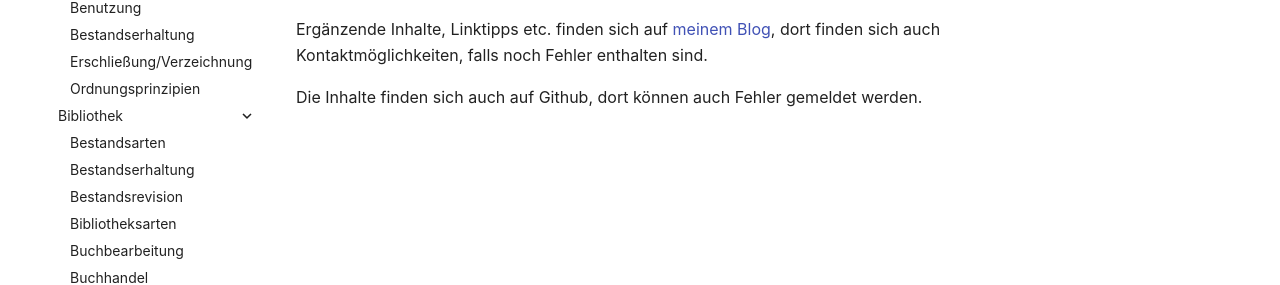
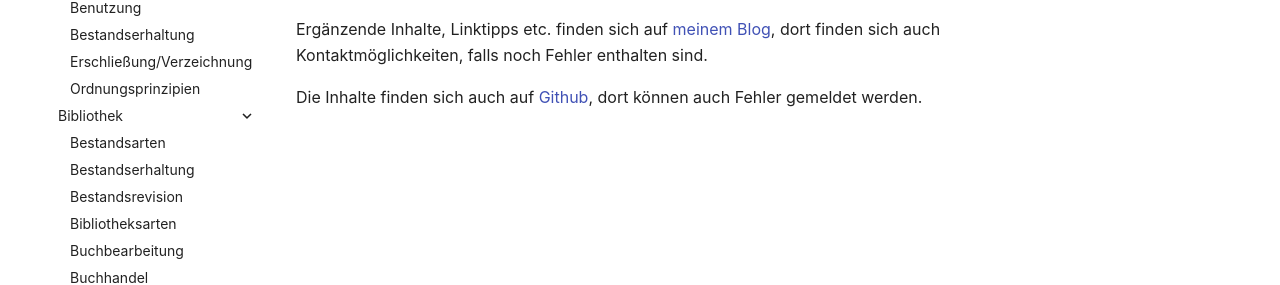
Before and after one commit to wobintosh/fami-einfuehrung, an MkDocs documentation site: the page built from docs/index.md, in a window 1280 px wide. Shown: the part 399-684 px from the top of the page. Built offline with MkDocs 1.6.1 and Material for MkDocs 9.7.7, drawn with Linux system fonts in a browser that asks for light colours; part of the change alters nothing that is shown.

```diff
--- a/docs/index.md
+++ b/docs/index.md
@@ -6,4 +6,4 @@ Ergänzende Inhalte, Linktipps etc. finden sich auf [meinem Blog](https://blog.g
 
 
 
-Die Inhalte finden sich auch auf Github, dort können auch Fehler gemeldet werden.
+Die Inhalte finden sich auch auf [Github](https://github.com/wobintosh/fami-einfuehrung), dort können auch Fehler gemeldet werden.
```
